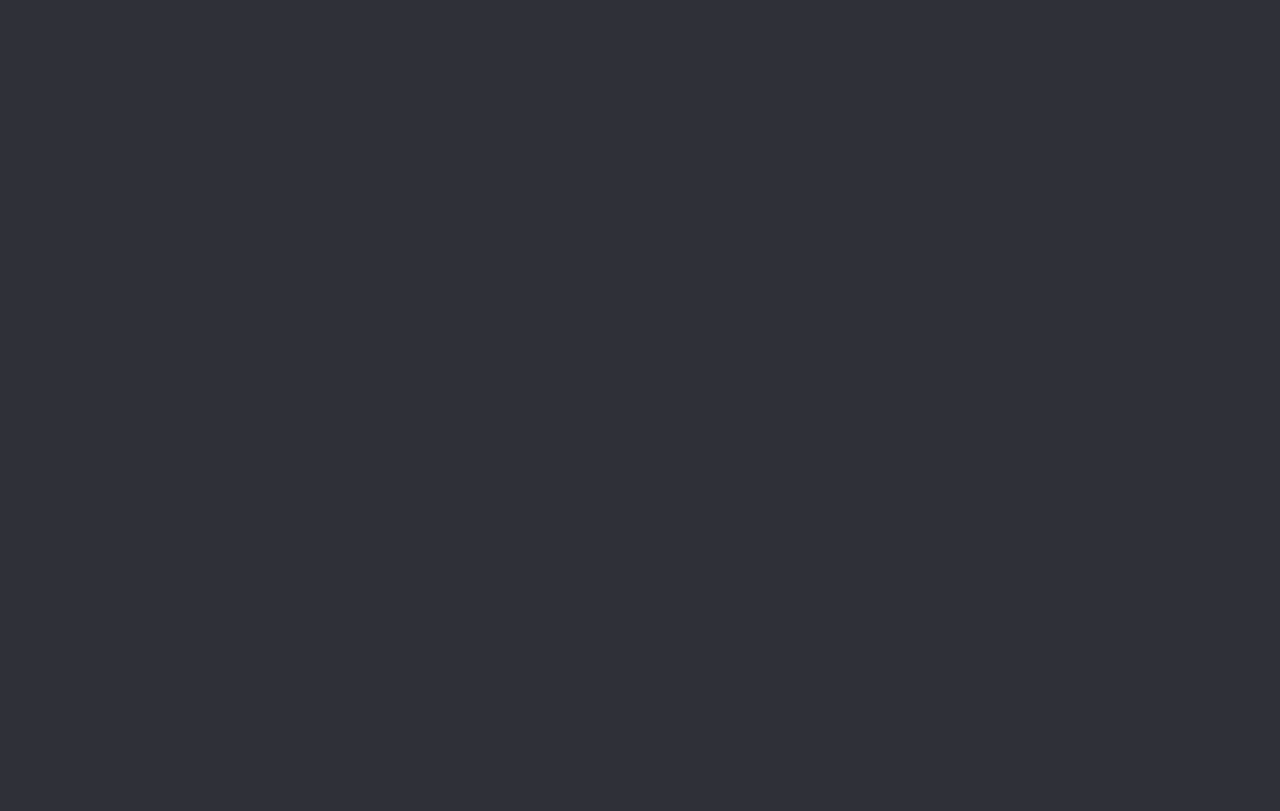
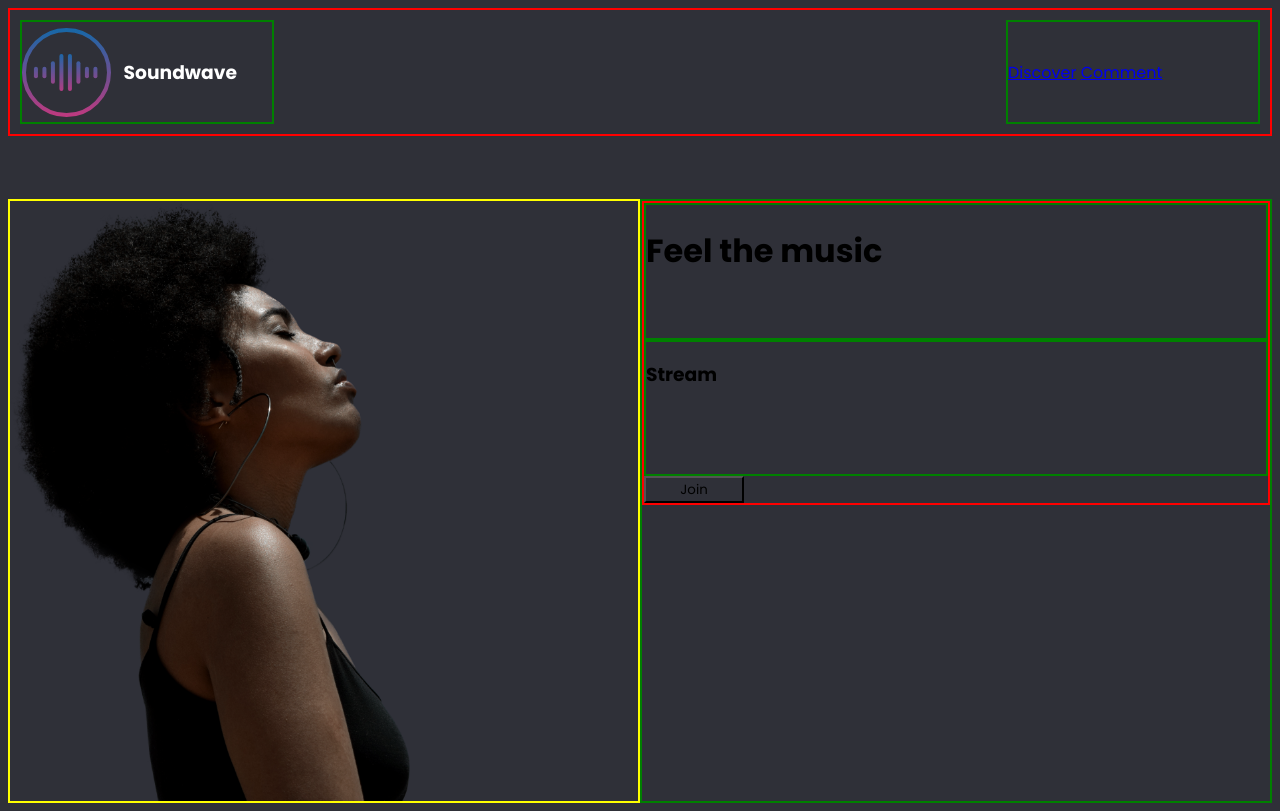
Before and after one commit to Eltorshito/FeelTheMusic, a plain HTML site: page index.html in a window 1280 px wide. Drawn offline with Linux system fonts and the light colour scheme.

Commit message:
Je sauvegarde mon code

```diff
--- a/index.html
+++ b/index.html
@@ -4,10 +4,41 @@
     <meta charset="UTF-8">
     <meta name="viewport" content="width=device-width, initial-scale=1.0">
     <title>Feel The Music</title>
+
     <link rel="stylesheet" href="style.css">
+
 </head>
+<body>
+    <header>
 
-<body>
+        <div class="logo">
+            <img src="./img/logo-soundwave.svg" alt="Logo">
+            <h3>Soundwave</h3>
+        </div>
+      <div class="menu"><nav>
+        <a href="#">Discover</a>
+        <a href="#">Comment</a>
+
+      </div></nav>
+    </header>
+
+    <div class="container">
+        <div id="col1">
+        <img src="./img/landing-page-girl 1.png" alt="Girl" width="400" height="600">
+        </div>
+        <div class="container1">
+        <div id="col2">
+        <div id="col3"><H1>Feel the music</H1></div>
+        <div id="col4"><h3>Stream</h3></div>
+
+       <button type="button" >Join</button>
+
+
+        </div></div>
+
+
+
+
 
 </body>
 </html>
--- a/style.css
+++ b/style.css
@@ -1,3 +1,58 @@
-body{
-    background-color: #2F3038;
+@import url('https://fonts.googleapis.com/css2?family=Poppins:wght@400;500;600;700;800;900&display=swap');
+
+*{
+  font-family: 'Poppins', sans-serif;
+  background-color: #2F3038;
+
 }
+header{
+    display: flex;
+    border: 2px red solid;
+    padding: 10px;
+    justify-content: space-between;
+    margin-bottom: 5%;
+
+
+  }
+.logo, .menu{
+    width: 250px;
+    height: 100px;
+    border: 2px green solid;
+  }
+
+.logo{
+    display: flex;
+    align-items: center;
+    gap: 5%;
+    color: white;
+  }
+.menu{
+    display: flex;
+    align-items: center;
+    gap: 5%;
+}
+.container{
+    display: flex;
+}
+.container div{
+    flex-basis: 50%;
+    display: flex;
+    border: 2px green solid;
+    align-items: stretch;
+    justify-content: start;
+    flex-direction: column;
+    text-align: left;
+}
+#col1{
+
+    border: 2px yellow solid;
+}
+#col2{
+
+    text-align: center;
+    border: 2px red solid;
+}
+button{
+    width: 100px;
+    height: 30px;
+}
```
Also changed, not shown: img/albums.svg (added), img/charts.svg (added), img/facebook.svg (added), img/landing-page-girl 1.png (added), img/logo-soundwave.svg (added), img/more.svg (added), img/twitter.svg (added), 2 other files.
